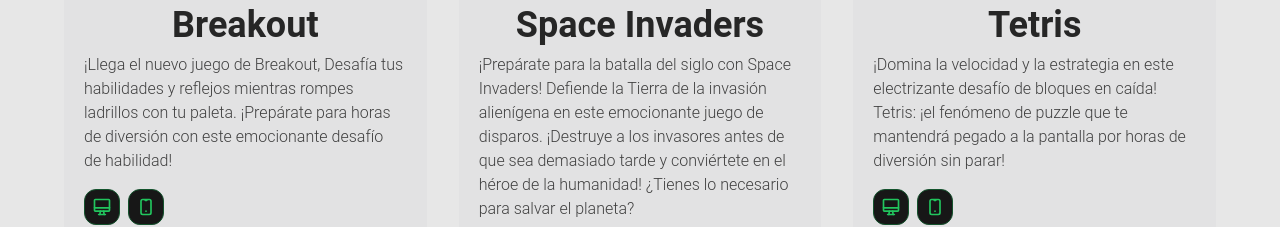
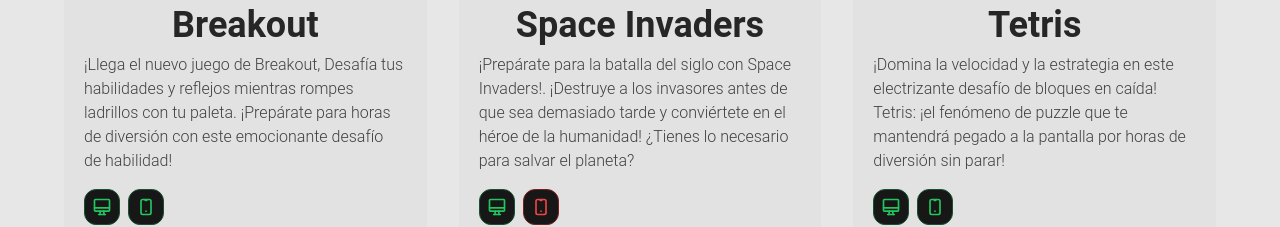
Before and after one commit to CrashLanXD/101-proyectos-javascript, an Astro site: page / in a window 1280 px wide. Shown: the part 1365-1592 px from the top of the page. Built offline with nearby package versions, Linux system fonts and the light colour scheme; Astro itself is replaced by a stand-in of ours.

Commit message:
Shorten project Space Invaders description

```diff
--- a/src/const.js
+++ b/src/const.js
@@ -35,7 +35,7 @@
     slug: "05-space-invaders",
     title: "Space Invaders",
     description:
-      "¡Prepárate para la batalla del siglo con Space Invaders! Defiende la Tierra de la invasión alienígena en este emocionante juego de disparos. ¡Destruye a los invasores antes de que sea demasiado tarde y conviértete en el héroe de la humanidad! ¿Tienes lo necesario para salvar el planeta?",
+      "¡Prepárate para la batalla del siglo con Space Invaders!. ¡Destruye a los invasores antes de que sea demasiado tarde y conviértete en el héroe de la humanidad! ¿Tienes lo necesario para salvar el planeta?",
     compatibility: { pc: true, mobile: false },
     theme: { isDark: false },
   },
```
